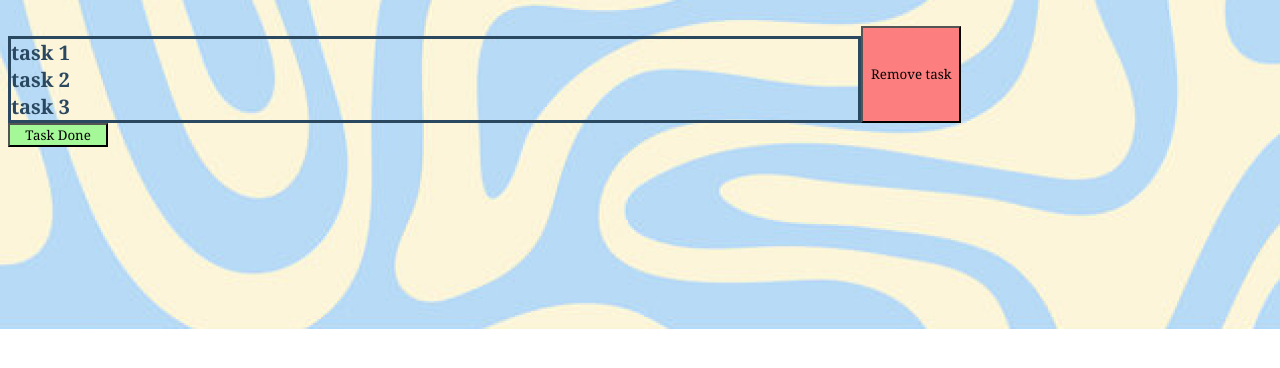
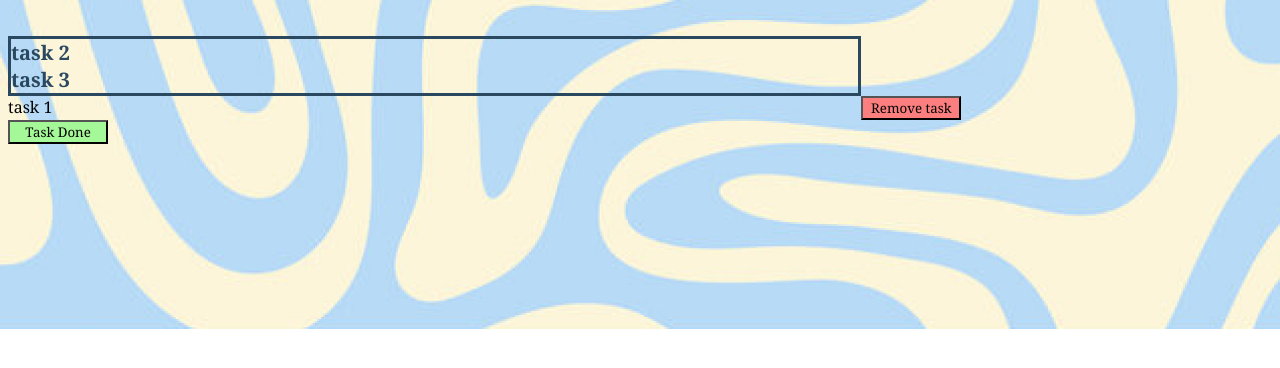
Before and after one commit to ju-nmd2022/fop-todo-list-SelmaPalmquist, a plain HTML site: page index.html in a window 1280 px wide. Both pictures are taken after a click on the element "task 1". Shown: the part 392-760 px from the top of the page. Drawn offline with Linux system fonts and the light colour scheme.

Commit message:
trying to add tasks to tasklist

```diff
--- a/index.html
+++ b/index.html
@@ -25,7 +25,8 @@
     <main class="container">
         <h2>TASKS</h2>
             <br />
-             <article class="task-list" id="task-list"></article>
+             <article class="task-list" id="task-list"></article> <br/>
+             <article class="task-cart" id="task-cart"></article>
              <button class="remove-button" id="remove-button" value="Remove task">Remove task</button>
              <button onclick="doneTask()" class="done-button" id="done-button" value="Done task">Task Done</button>
     </main>
--- a/script.js
+++ b/script.js
@@ -1,20 +1,32 @@
 const tasks = ["task 1", "task 2", "task 3"];
 const taskListElement = document.getElementById("task-list");
-const addTaskButton = document.getElementById("add-button");
+let taskCartElement = document.getElementById("task-cart");
+
+let taskList = [];
+
 
 for (let task of tasks) {
   const taskElement = document.createElement("div");
-  taskElement.innerHTML = task;
-
+  taskElement.innerText = task;
+  taskListElement.appendChild(taskElement);
   taskElement.onclick = addToTaskList;
 
-  taskListElement.appendChild(taskElement);
 }
 
 function addToTaskList () {
   console.log("I was clicked");
+  taskCartElement.appendChild(this);
 }
 
+
+ //doneButtonElement.onclick = markTaskAsDone;
+//const addTaskButton = document.getElementById("add-button");
+/*
+function markTaskAsDone () {
+  taskListElement.style.textDecoration = "line-through";
+  console.log("Task is marked as done.");
+}
+*/
 
 /*
 function clickHandler(){
```
